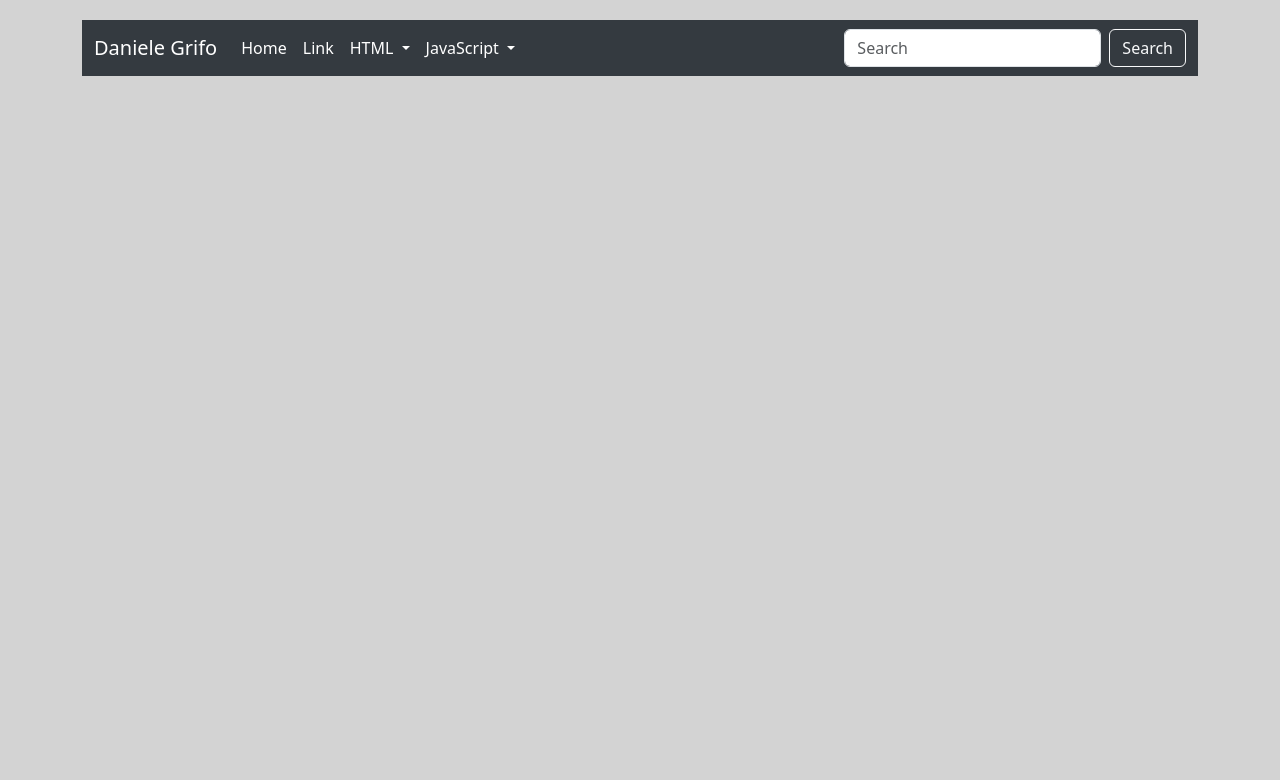
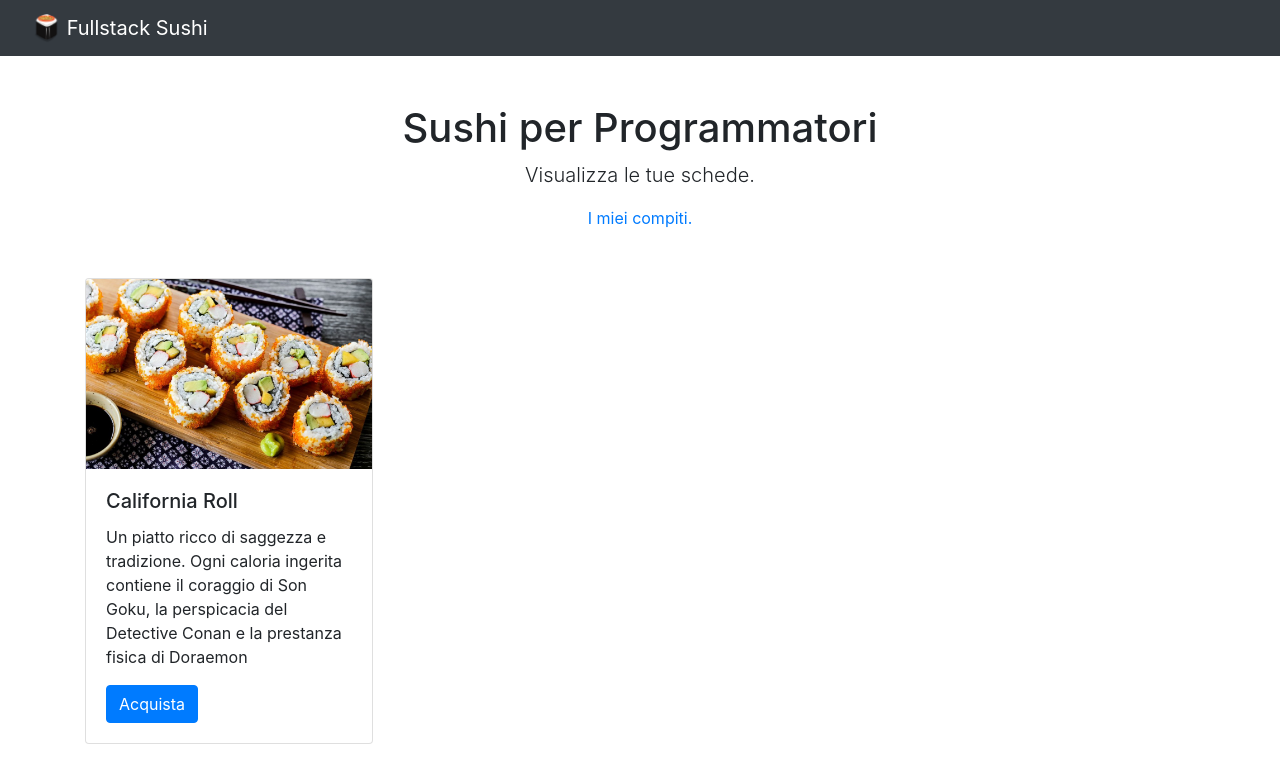
Before and after one commit to xiuderinolarue/TPSIT, a plain HTML site: page index.html in a window 1280 px wide. Drawn offline with nearby package versions, Linux system fonts and the light colour scheme.

Commit message:
Update index.html

```diff
--- a/index.html
+++ b/index.html
@@ -1,95 +1,46 @@
-<!DOCTYPE html>
+<!doctype html>
 <html lang="en">
-<head>
-  <title>Il Mio Menù</title>
-  <meta charset="utf-8">
-  <meta name="viewport" content="width=device-width, initial-scale=1">
-  <link href="https://cdn.jsdelivr.net/npm/bootstrap@5.3.2/dist/css/bootstrap.min.css" rel="stylesheet">
-  <script src="https://cdn.jsdelivr.net/npm/bootstrap@5.3.2/dist/js/bootstrap.bundle.min.js"></script>
-  <style>
-    body {
-      background-color: #d3d3d3; /* Pastel grey */
-      padding: 20px;
-    }
-    .navbar {
-      background-color: #343a40;
-    }
-    .navbar-brand {
-      color: #ffffff !important;
-    }
-    .nav-link {
-      color: #ffffff !important;
-    }
-    .nav-link:hover {
-      color: #ffc107 !important;
-    }
-    .dropdown-menu {
-      background-color: #343a40;
-    }
-    .dropdown-item {
-      color: #ffffff;
-    }
-    .dropdown-item:hover {
-      background-color: #495057;
-    }
-  </style>
-</head>
-<body>
+  <head>
+    <!-- Required meta tags -->
+    <meta charset="utf-8">
+    <meta name="viewport" content="width=device-width, initial-scale=1, shrink-to-fit=no">
 
-<div class="container">
-  <nav class="navbar navbar-expand-lg">
-    <div class="container-fluid">
-      <a class="navbar-brand" href="#">Daniele Grifo</a>
-      <button class="navbar-toggler" type="button" data-bs-toggle="collapse" data-bs-target="#navbarSupportedContent" aria-controls="navbarSupportedContent" aria-expanded="false" aria-label="Toggle navigation">
-        <span class="navbar-toggler-icon"></span>
-      </button>
-      <div class="collapse navbar-collapse" id="navbarSupportedContent">
-        <ul class="navbar-nav me-auto mb-2 mb-lg-0">
-          <li class="nav-item">
-            <a class="nav-link active" aria-current="page" href="#">Home</a>
-          </li>
-          <li class="nav-item">
-            <a class="nav-link" href="#">Link</a>
-          </li>
-          <li class="nav-item dropdown">
-            <a class="nav-link dropdown-toggle" href="#" role="button" data-bs-toggle="dropdown" aria-expanded="false">
-              HTML
-            </a>
-            <ul class="dropdown-menu">
-              <li><a class="dropdown-item" href="https://xiuderinolarue.github.io/TPSIT/Pagina_WEB_DIV_ANNIDATI.html">Pagina Web DIV Anni Dati</a></li>
-              <li><a class="dropdown-item" href="https://xiuderinolarue.github.io/TPSIT/Es%201%20css.html">Scatole Poesie</a></li>
-              <li><a class="dropdown-item" href="https://xiuderinolarue.github.io/TPSIT/flipcard.html">Flip Card</a></li>
+    <!-- Bootstrap CSS -->
+    <link rel="stylesheet" href="https://cdn.jsdelivr.net/npm/bootstrap@4.4.1/dist/css/bootstrap.min.css" integrity="sha384-Vkoo8x4CGsO3+Hhxv8T/Q5PaXtkKtu6ug5TOeNV6gBiFeWPGFN9MuhOf23Q9Ifjh" crossorigin="anonymous">
 
+    <title>Fullstack Sushi</title>
+  </head>
 
-              <li><hr class="dropdown-divider"></li>
-              <li><a class="dropdown-item" href="#">Something else here</a></li>
-            </ul>
-          </li>
-          <li class="nav-item dropdown">
-            <a class="nav-link dropdown-toggle" href="#" role="button" data-bs-toggle="dropdown" aria-expanded="false">
-              JavaScript
-            </a>
-            <ul class="dropdown-menu">
-               <li><a class="dropdown-item" href="https://xiuderinolarue.github.io/TPSIT/Compito_bottoni.html">bottoni1</a></li>
-               <li><a class="dropdown-item" href="https://xiuderinolarue.github.io/TPSIT/J2.html">bottoni2</a></li>
-               <li><a class="dropdown-item" href="https://xiuderinolarue.github.io/TPSIT/JS3.html">bottoni3</a></li>
-               <li><a class="dropdown-item" href="https://xiuderinolarue.github.io/TPSIT/JS4.html">calcolo trekking</a></li>
-               <li><a class="dropdown-item" href="https://xiuderinolarue.github.io/TPSIT/JS5.html">numero crescente</a></li>
-               <li><a class="dropdown-item" href="https://xiuderinolarue.github.io/TPSIT/JS6.html">countdown</a></li>
-               <li><a class="dropdown-item" href="https://xiuderinolarue.github.io/TPSIT/Morra_cinese.html">Morra VS Bot</a></li>
-               <li><a class="dropdown-item" href="https://xiuderinolarue.github.io/TPSIT/array.html">Array1</a></li>
-               <li><a class="dropdown-item" href="https://xiuderinolarue.github.io/TPSIT/array.html">Sushi</a></li>
-            </ul>
-          </li>
-        </ul>
-        <form class="d-flex" role="search">
-          <input class="form-control me-2" type="search" placeholder="Search" aria-label="Search">
-          <button class="btn btn-outline-light" type="submit">Search</button>
-        </form>
-      </div>
-    </div>
-  </nav>
-</div>
+  <body>
+       <!-- Image and text -->
+       <nav class="navbar navbar-dark bg-dark">
+            <div class="container-fluid">
+                <a class="navbar-brand" href="#">
+                    <img src="logo.png" width="30" height="30" class="d-inline-block align-top" alt="">
+      Fullstack Sushi
+                </a>
+             </div>
+        </nav>
+        <div class="container my-5 text-center" style="max-width: 580px;">
+            <h1>Sushi per Programmatori</h1>
+            <p class="lead">Visualizza le tue schede.</p>
+            <a href="https://xiuderinolarue.github.io/TPSIT/menu.html">I miei compiti.</a>
+          </div>
+          <div class="container">
+            <div class="row">
+                <div class="col-sm">
+                    <div class="card" style="width: 18rem;">
+                        <img src="california.png" class="card-img-top" alt="...">
+                        <div class="card-body">
+                          <h5 class="card-title">California Roll</h5>
+                          <p class="card-text">Un piatto ricco di saggezza e tradizione. Ogni caloria ingerita contiene il coraggio di Son Goku, la perspicacia del Detective Conan e la prestanza fisica di Doraemon</p>
+                          <a href="#" class="btn btn-primary">Acquista</a>
+                        </div>
+                      </div>
 
+    <script src="https://code.jquery.com/jquery-3.4.1.slim.min.js" integrity="sha384-J6qa4849blE2+poT4WnyKhv5vZF5SrPo0iEjwBvKU7imGFAV0wwj1yYfoRSJoZ+n" crossorigin="anonymous"></script>
+    <script src="https://cdn.jsdelivr.net/npm/popper.js@1.16.0/dist/umd/popper.min.js" integrity="sha384-Q6E9RHvbIyZFJoft+2mJbHaEWldlvI9IOYy5n3zV9zzTtmI3UksdQRVvoxMfooAo" crossorigin="anonymous"></script>
+    <script src="https://cdn.jsdelivr.net/npm/bootstrap@4.4.1/dist/js/bootstrap.min.js" integrity="sha384-wfSDF2E50Y2D1uUdj0O3uMBJnjuUD4Ih7YwaYd1iqfktj0Uod8GCExl3Og8ifwB6" crossorigin="anonymous"></script>
 </body>
+
 </html>
```
